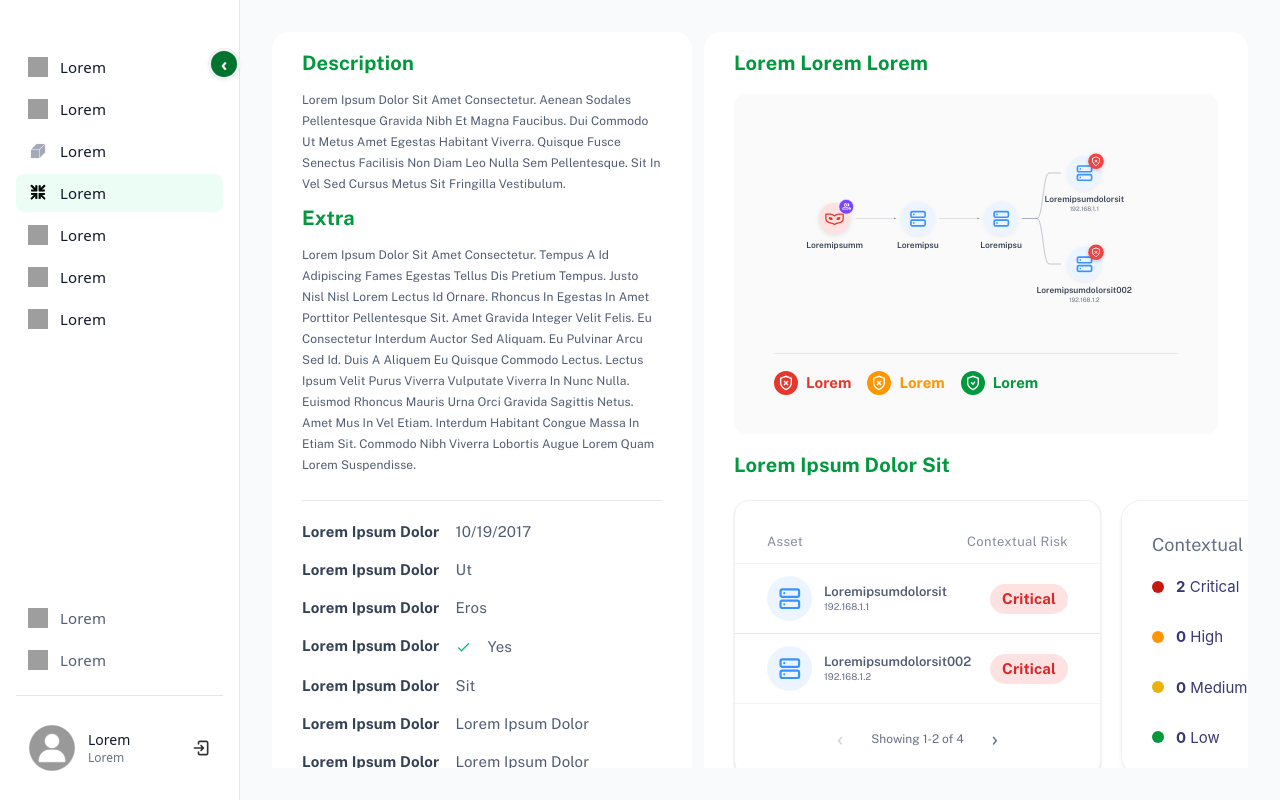
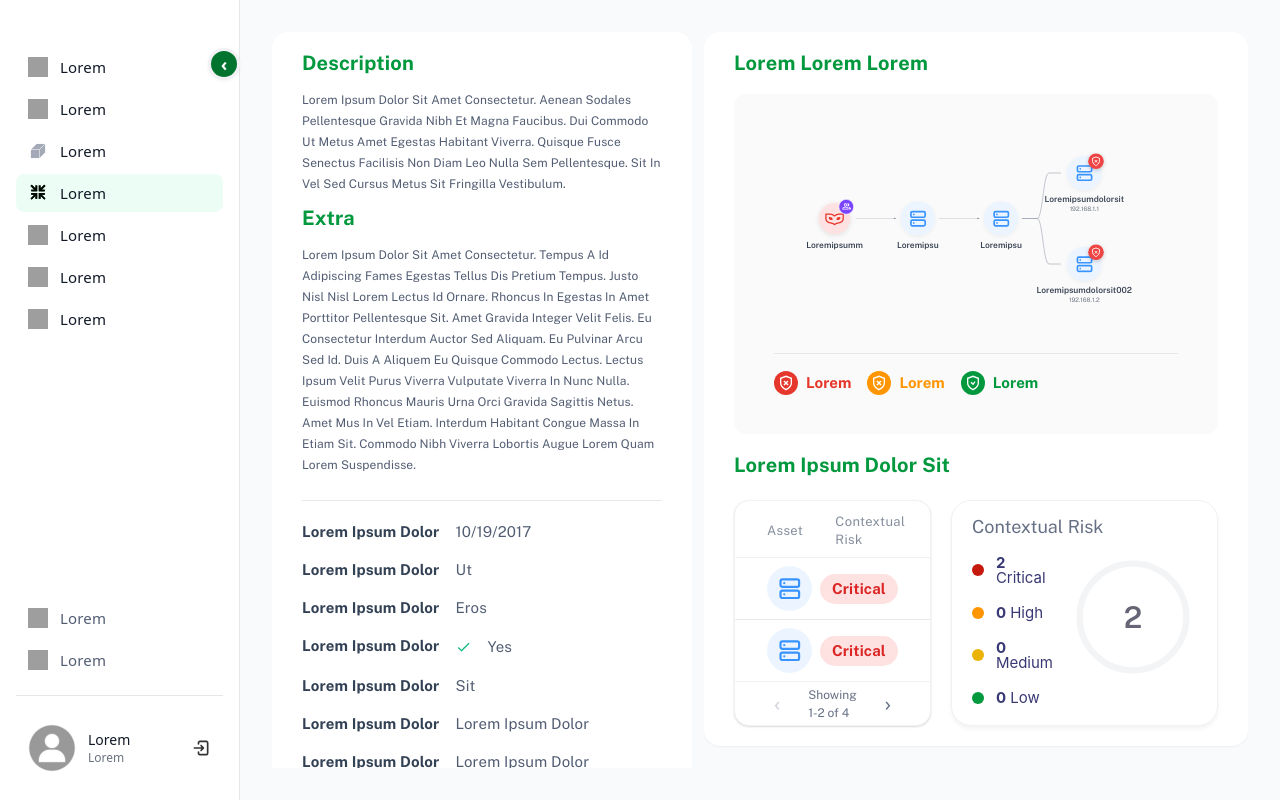
Before and after one commit to ditadev/Spikerz, an Angular app: page / in a window 1280 px wide. Built offline with nearby package versions, Linux system fonts and the light colour scheme; grey boxes are pictures that could not be loaded.

Commit message:
Fix doughnut and asset table spacing for mobile an desktop

```diff
--- a/src/app/components/node-popover/node-popover.html
+++ b/src/app/components/node-popover/node-popover.html
@@ -2,18 +2,19 @@
   <div class="w-full">
     <h2 style="font-family: 'Public Sans', sans-serif; font-size: 20px; line-height: 22px; font-weight: 700; letter-spacing: var(--letter-spacing-1-percent, 0.01em); text-transform: capitalize; color: var(--color-success, #02983E); margin-bottom: 24px;">Lorem Ipsum Dolor Sit</h2>
 
-    <div class="flex flex-col lg:flex-row gap-4 md:gap-5 max-w-[727px] mx-auto">
-      <div class="overflow-hidden" style="flex: 0 0 367px; border-radius: 15px; border: 1px solid var(--color-gray-soft-50, #F0F1F3); background: #FFFFFF; box-shadow: var(--shadow-card-sm, 0px 1px 3px 0px rgba(0, 0, 0, 0.05), 0px 1px 2px 0px rgba(0, 0, 0, 0.10));">
-        <div class="px-6 md:px-8 pt-6 md:pt-8 pb-3" style="border-bottom: 1px solid var(--color-gray-soft-50, #F0F1F3);">
-          <div class="flex items-center justify-between">
+    <div class="flex flex-col lg:flex-row gap-4 md:gap-5 w-full max-w-[727px] mx-auto">
+      <!-- Asset Risk Table -->
+      <div class="overflow-hidden w-full lg:w-auto" style="lg:flex: 0 0 367px; height: auto; lg:height: 212px; border-radius: 15px; border: 1px solid var(--color-gray-soft-50, #F0F1F3); background: #FFFFFF; box-shadow: var(--shadow-card-sm, 0px 1px 3px 0px rgba(0, 0, 0, 0.05), 0px 1px 2px 0px rgba(0, 0, 0, 0.10)); display: flex; flex-direction: column;">
+        <div class="px-6 md:px-8 pt-3 pb-2" style="border-bottom: 1px solid var(--color-gray-soft-50, #F0F1F3); flex-shrink: 0;">
+          <div class="flex items-center justify-between gap-8">
             <h3 style="font-family: 'Public Sans', sans-serif; font-size: 13px; line-height: 18px; font-weight: 400; letter-spacing: var(--letter-spacing-400, 0.4px); color: var(--color-gray-soft-400, #858D9D);">Asset</h3>
             <h3 style="font-family: 'Public Sans', sans-serif; font-size: 13px; line-height: 18px; font-weight: 400; letter-spacing: var(--letter-spacing-400, 0.4px); color: var(--color-gray-soft-400, #858D9D);">Contextual Risk</h3>
           </div>
         </div>
 
-        <div style="border-color: var(--color-gray-soft-50, #F0F1F3);" class="divide-y">
+        <div style="border-color: var(--color-gray-soft-50, #F0F1F3);" class="divide-y flex-shrink-0 lg:flex-1 lg:overflow-y-auto">
           @for (asset of paginatedAssets(); track asset.id) {
-            <div class="flex items-center justify-between px-6 md:px-8 py-3 hover:bg-gray-50 transition-colors gap-3">
+            <div class="flex items-center justify-between px-6 md:px-8 py-2 hover:bg-gray-50 transition-colors gap-8">
               <div class="flex items-center gap-3 flex-1 min-w-0">
                 <img
                   src="assets/icons/server.svg"
@@ -41,7 +42,7 @@
           }
         </div>
 
-        <div class="flex items-center justify-center gap-4 px-6 md:px-8 py-3" style="border-top: 1px solid var(--color-gray-soft-50, #F0F1F3); color: var(--color-gray-soft-500, #667085);">
+        <div class="flex items-center justify-center gap-4 px-6 md:px-8" style="border-top: 1px solid var(--color-gray-soft-50, #F0F1F3); color: var(--color-gray-soft-500, #667085); height: 44px; padding-top: 12px; padding-bottom: 12px; flex-shrink: 0;">
           <button
             type="button"
             (click)="prevPage()"
@@ -64,30 +65,32 @@
         </div>
       </div>
 
-      <div style="flex: 0 0 340px; border-radius: 20px; border: 1.1px solid var(--color-gray-soft-50, #F0F1F3); background: #FFFFFF; box-shadow: var(--shadow-card-md, 0px 2.9px 4px 0px rgba(0, 0, 0, 0.05)); padding: 30px;">
-        <h3 style="font-family: 'Public Sans', sans-serif; font-size: 18px; line-height: 28px; font-weight: 500; letter-spacing: 0px; color: var(--color-gray-soft-500, #667085); margin-bottom: 20px; width: 133px; height: 28px;">Contextual Risk</h3>
+     <!-- Contextual Risk Donut - Single component for all screens -->
+<div class="w-full lg:w-auto" style="lg:flex: 0 0 340px; height: auto; lg:height: 212px; border-radius: 20px; border: 1.1px solid var(--color-gray-soft-50, #F0F1F3); background: #FFFFFF; box-shadow: var(--shadow-card-md, 0px 2.9px 4px 0px rgba(0, 0, 0, 0.05)); padding: 12px 20px; lg:padding: 10px 30px; display: flex; flex-direction: column;">
+  <h3 style="font-family: 'Public Sans', sans-serif; font-size: 18px; line-height: 28px; font-weight: 500; letter-spacing: 0px; color: var(--color-gray-soft-500, #667085); margin-bottom: 12px;">Contextual Risk</h3>
 
-        <div class="flex flex-col items-center md:flex-row md:items-start md:justify-between gap-4 md:gap-6">
-          <div class="flex flex-col justify-between flex-shrink-0" style="min-height: 166px;">
-            <div class="flex items-center gap-3">
+  <div class="flex flex-col lg:flex-row items-center lg:items-start lg:justify-between gap-3 lg:gap-4 w-full" style="lg:flex: 1;">
+    <!-- Legend - Uses justify-between on desktop to fill height -->
+    <div class="flex flex-col items-start w-full lg:w-auto" style="gap: 6px;">
+      <div class="flex items-center gap-3 lg:pt-0.5">
         <div class="w-3 h-3 rounded-full flex-shrink-0" style="background: var(--color-critical-dark, #C6190D);"></div>
         <span style="font-family: 'Inter', sans-serif; font-size: 15px; line-height: 100%; letter-spacing: 0%; text-transform: capitalize; color: #383874;">
           <span style="font-weight: 700;">{{ currentPageRiskSummary().critical }}</span><span style="font-weight: 400;"> Critical</span>
         </span>
       </div>
-            <div class="flex items-center gap-3">
+      <div class="flex items-center gap-3 lg:pt-3.5">
         <div class="w-3 h-3 rounded-full flex-shrink-0" style="background: var(--color-warning, #FF9500);"></div>
         <span style="font-family: 'Inter', sans-serif; font-size: 15px; line-height: 100%; letter-spacing: 0%; text-transform: capitalize; color: #383874;">
           <span style="font-weight: 700;">{{ currentPageRiskSummary().high }}</span><span style="font-weight: 400;"> High</span>
         </span>
       </div>
-            <div class="flex items-center gap-3">
+      <div class="flex items-center gap-3 lg:pt-3.5">
         <div class="w-3 h-3 rounded-full bg-yellow-500 flex-shrink-0"></div>
         <span style="font-family: 'Inter', sans-serif; font-size: 15px; line-height: 100%; letter-spacing: 0%; text-transform: capitalize; color: #383874;">
           <span style="font-weight: 700;">{{ currentPageRiskSummary().medium }}</span><span style="font-weight: 400;"> Medium</span>
         </span>
       </div>
-            <div class="flex items-center gap-3">
+      <div class="flex items-center gap-3 lg:pt-3.5">
         <div class="w-3 h-3 rounded-full flex-shrink-0" style="background: var(--color-success, #02983E);"></div>
         <span style="font-family: 'Inter', sans-serif; font-size: 15px; line-height: 100%; letter-spacing: 0%; text-transform: capitalize; color: #383874;">
           <span style="font-weight: 700;">{{ currentPageRiskSummary().low }}</span><span style="font-weight: 400;"> Low</span>
@@ -95,86 +98,28 @@
       </div>
     </div>
 
-          <div class="flex-shrink-0">
-            <div class="relative w-28 h-28 sm:w-32 sm:h-32 lg:w-36 lg:h-36 xl:w-40 xl:h-40">
+    <!-- Donut - Centered on mobile, right-aligned on desktop -->
+    <div class="flex-shrink-0 mt-4 lg:mt-0 w-full lg:w-auto flex justify-center lg:block">
+      <div class="relative w-32 h-32 lg:w-28 lg:h-28 xl:w-32 xl:h-32">
         <svg viewBox="0 0 120 120" class="transform -rotate-90 w-full h-full">
-                <!-- Background circle -->
-                <circle
-                  cx="60"
-                  cy="60"
-                  r="50"
-                  fill="none"
-                  stroke="#F3F4F6"
-                  stroke-width="10"
-                />
+          <circle cx="60" cy="60" r="50" fill="none" stroke="#F3F4F6" stroke-width="6" />
 
-                <!-- Critical segment (red) -->
           @if (currentPageRiskSummary().critical > 0) {
-                  <circle
-                    cx="60"
-                    cy="60"
-                    r="50"
-                    fill="none"
-                    stroke="var(--color-critical-dark, #C6190D)"
-                    stroke-width="10"
-                    [attr.stroke-dasharray]="getCriticalDashArray()"
-                    [attr.stroke-dashoffset]="getCriticalDashOffset()"
-                    stroke-linecap="butt"
-                    class="donut-segment"
-                  />
+            <circle cx="60" cy="60" r="50" fill="none" stroke="var(--color-critical-dark, #C6190D)" stroke-width="6" [attr.stroke-dasharray]="getCriticalDashArray()" [attr.stroke-dashoffset]="getCriticalDashOffset()" stroke-linecap="butt" class="donut-segment" />
           }
-
-                <!-- High segment (orange) -->
           @if (currentPageRiskSummary().high > 0) {
-                  <circle
-                    cx="60"
-                    cy="60"
-                    r="50"
-                    fill="none"
-                    stroke="var(--color-warning, #FF9500)"
-                    stroke-width="10"
-                    [attr.stroke-dasharray]="getHighDashArray()"
-                    [attr.stroke-dashoffset]="getHighDashOffset()"
-                    stroke-linecap="butt"
-                    class="donut-segment"
-                  />
+            <circle cx="60" cy="60" r="50" fill="none" stroke="var(--color-warning, #FF9500)" stroke-width="6" [attr.stroke-dasharray]="getHighDashArray()" [attr.stroke-dashoffset]="getHighDashOffset()" stroke-linecap="butt" class="donut-segment" />
           }
-
-                <!-- Medium segment (yellow) -->
           @if (currentPageRiskSummary().medium > 0) {
-                  <circle
-                    cx="60"
-                    cy="60"
-                    r="50"
-                    fill="none"
-                    stroke="#EAB308"
-                    stroke-width="10"
-                    [attr.stroke-dasharray]="getMediumDashArray()"
-                    [attr.stroke-dashoffset]="getMediumDashOffset()"
-                    stroke-linecap="butt"
-                    class="donut-segment"
-                  />
+            <circle cx="60" cy="60" r="50" fill="none" stroke="#EAB308" stroke-width="6" [attr.stroke-dasharray]="getMediumDashArray()" [attr.stroke-dashoffset]="getMediumDashOffset()" stroke-linecap="butt" class="donut-segment" />
           }
-
-                <!-- Low segment (green) -->
           @if (currentPageRiskSummary().low > 0) {
-                  <circle
-                    cx="60"
-                    cy="60"
-                    r="50"
-                    fill="none"
-                    stroke="var(--color-success, #02983E)"
-                    stroke-width="10"
-                    [attr.stroke-dasharray]="getLowDashArray()"
-                    [attr.stroke-dashoffset]="getLowDashOffset()"
-                    stroke-linecap="butt"
-                    class="donut-segment"
-                  />
+            <circle cx="60" cy="60" r="50" fill="none" stroke="var(--color-success, #02983E)" stroke-width="6" [attr.stroke-dasharray]="getLowDashArray()" [attr.stroke-dashoffset]="getLowDashOffset()" stroke-linecap="butt" class="donut-segment" />
           }
         </svg>
 
         <div class="absolute inset-0 flex flex-col items-center justify-center">
-                <span class="text-2xl sm:text-3xl lg:text-4xl xl:text-5xl" style="font-family: 'Public Sans', sans-serif; line-height: 28px; font-weight: 600; color: #656575;">{{ currentPageRiskSummary().critical }}</span>
+          <span class="text-3xl lg:text-2xl xl:text-3xl" style="font-family: 'Public Sans', sans-serif; line-height: 28px; font-weight: 600; color: #656575;">{{ currentPageRiskSummary().critical }}</span>
         </div>
       </div>
     </div>
```
Lines whose indentation alone changed are shown as unchanged.
